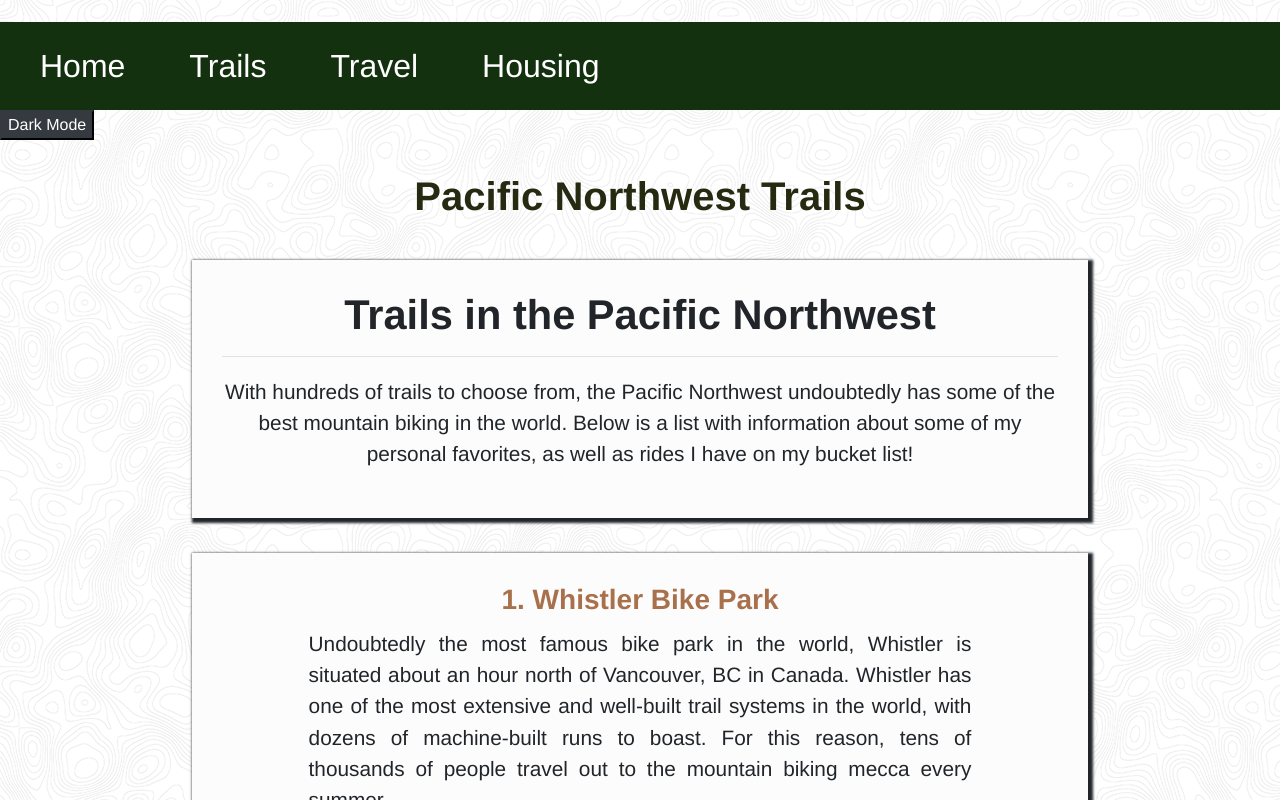
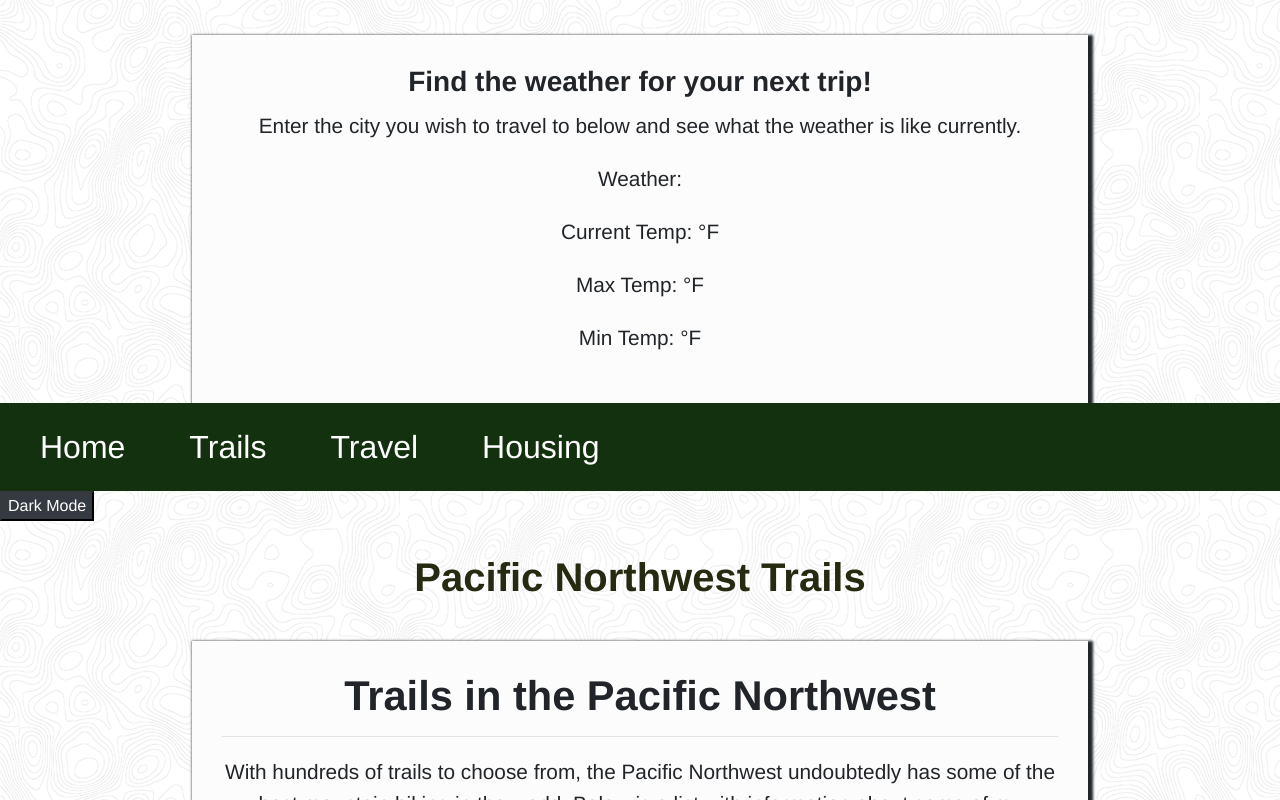
Before and after one commit to QuintonPrice/project-CPTR220, a React (Create React App) app in the folder cptr-app/: page /trails in a window 1280 px wide. Shown: the top 800 px of the page. Built offline with nearby package versions, Linux system fonts and the light colour scheme; no server answers.

Commit message:
got trails weather app working, not dynamic yet

```diff
--- a/cptr-app/src/components/Trails.js
+++ b/cptr-app/src/components/Trails.js
@@ -1,6 +1,6 @@
 import React, { Component } from 'react';
 import DarkMode from '../App.js';
-import WeatherApp from './WeatherApp';
+import WeatherDisplay from './WeatherApp';
 import '../main.css'; // main css file
 import './trails.css'; // trails css file
 
@@ -8,7 +8,7 @@ class Trails extends Component {
     render() {
         return (
             <div>
-                <WeatherApp />
+                <WeatherDisplay />
                 <NavBar />
                 <DarkMode />
                 <Header />
--- a/cptr-app/src/components/WeatherApp.js
+++ b/cptr-app/src/components/WeatherApp.js
@@ -1,13 +1,29 @@
 import React, { Component } from 'react';
 
+class WeatherDisplay extends Component {
+    render() {
+        return (
+            <div className="container" id="weather">
+                <h3 className="font-weight-bold">Find the weather for your next trip!</h3>
+                <p>Enter the city you wish to travel to below and see what the weather is like currently.</p>
+                <WeatherInfo />
+            </div>
+        );
+    }
+}
+
 // weather app
-class WeatherApp extends Component {
+class WeatherInfo extends Component {
 
-    //constructor for app
+    //constructor for WeatherInfo
     constructor(props) {
         super(props);
         this.state = {
-            weather: []
+            nameVal: '',
+            tempCur: '',
+            tempMax: '',
+            tempMin: '',
+            descVal: ''
         }
     }
 
@@ -17,20 +33,32 @@ class WeatherApp extends Component {
         fetch('https://api.openweathermap.org/data/2.5/weather?q=puyallup&units=imperial&appid=fa7db483534aae10d27013e2df031ed2')
             .then(res => res.json())
             .then((data) => {
-                this.setState({ weather: data })
+                this.setState({
+                    // stores weather info into state
+                    nameVal: data['name'],
+                    tempCur: data['main']['temp'],
+                    tempMax: data['main']['temp_max'],
+                    tempMin: data['main']['temp_min'],
+                    descVal: data['weather'][0]['description']
+                })
             })
             .catch(console.log)
     }
 
     render() {
-        console.log(this.state.weather); // logs out API information
+        console.log(this.state.nameValue); // test log
         return (
+            // prints weather info
             <div>
-                <p className="font-weight bold">{this.state.weather.name}</p>
+                <h3 className="font-weight bold">{this.state.nameVal}</h3>
+                <p>Weather: {this.state.descVal} </p>
+                <p>Current Temp: {this.state.tempCur} {String.fromCharCode(176)}F</p>
+                <p>Max Temp: {this.state.tempMax} {String.fromCharCode(176)}F</p>
+                <p>Min Temp: {this.state.tempMin} {String.fromCharCode(176)}F</p>
             </div>
 
         );
     }
 }
 
-export default WeatherApp; // exports weatherApp
+export default WeatherDisplay; // exports weatherApp
```
